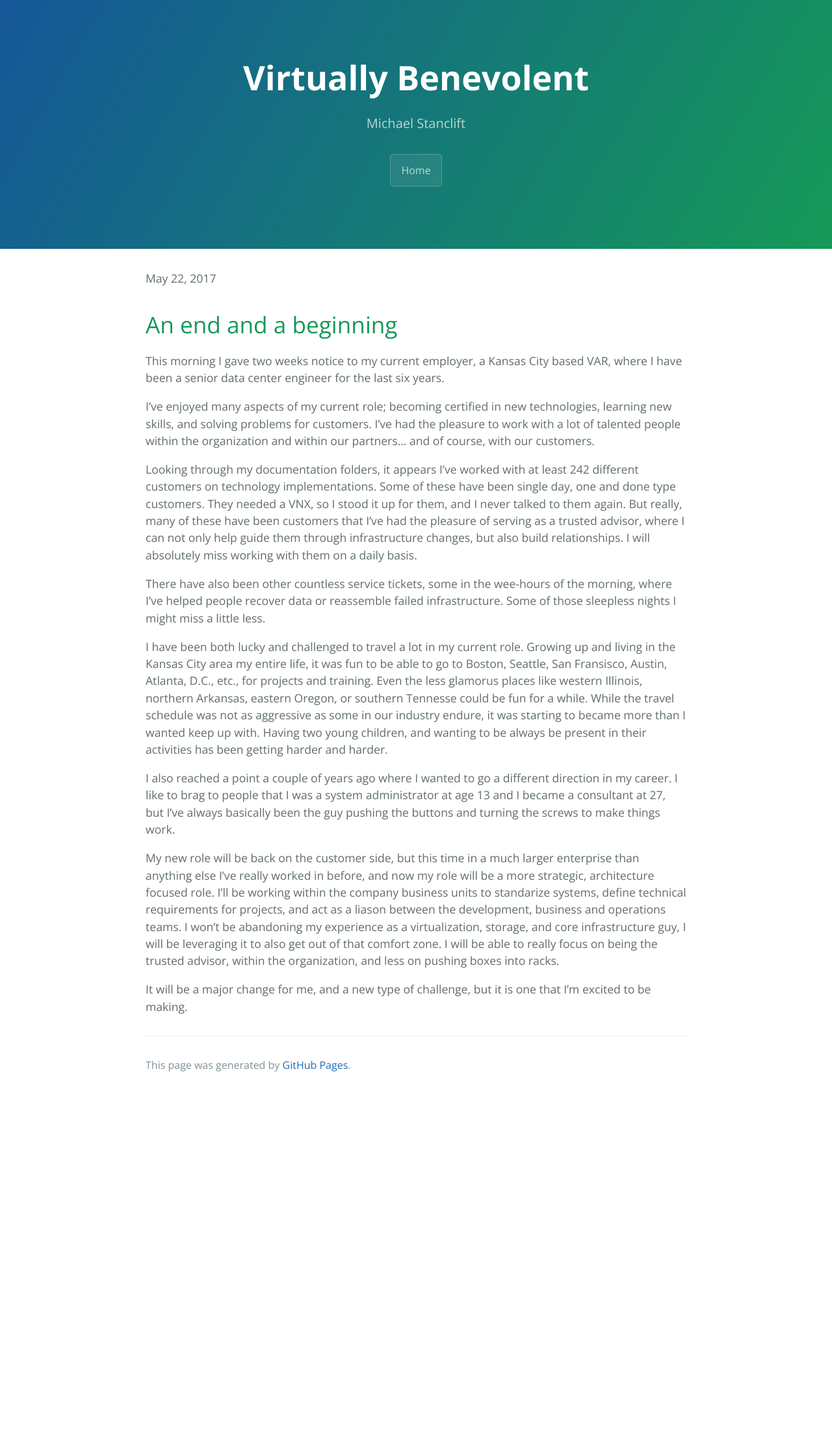
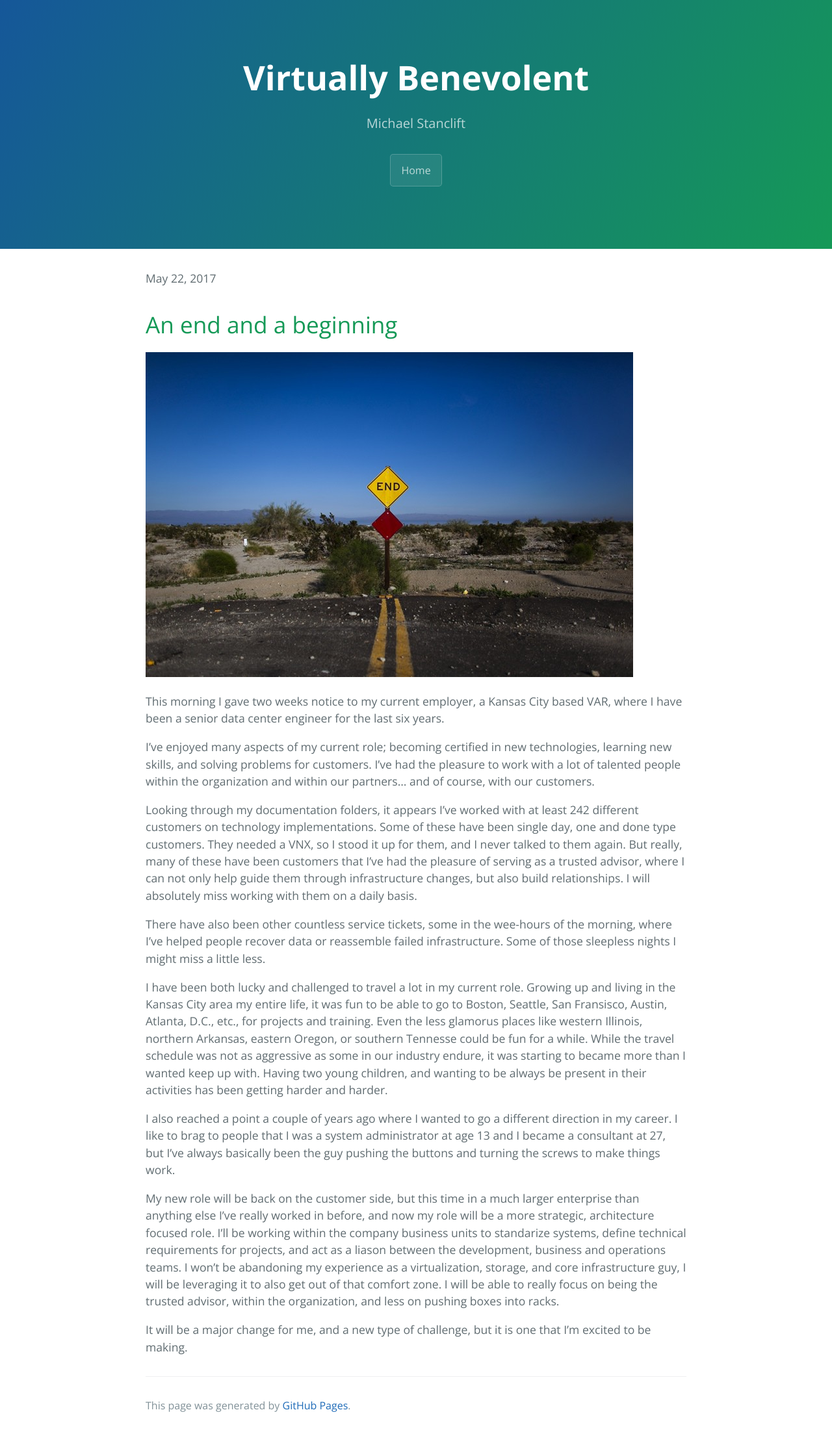
Before and after one commit to vmstan/vmstan.github.io, a Jekyll site: the page built from _posts/2017-05-22-an-end-and-a-beginning.md, in a window 1280 px wide. Shown: the whole page at 65% size. Built offline with Jekyll 4.4.1, drawn with Linux system fonts in a browser that asks for light colours; nearby versions of some CDN libraries; before the commit the page ends 1683 px from its top, so only the background shows below that.

Commit message:
Added featured image

```diff
--- a/_posts/2017-05-22-an-end-and-a-beginning.md
+++ b/_posts/2017-05-22-an-end-and-a-beginning.md
@@ -3,6 +3,8 @@ layout: post
 title: An end and a beginning
 date: 2017-05-22 16:19
 permalink: /an-end-and-a-beginning-f074896d5144
+featured_image: /images/65e7e-15csmipaciel24haexya_zq.jpeg
+featured_alt: The end of the road
 ---
 
 This morning I gave two weeks notice to my current employer, a Kansas City based VAR, where I have been a senior data center engineer for the last six years.
```
